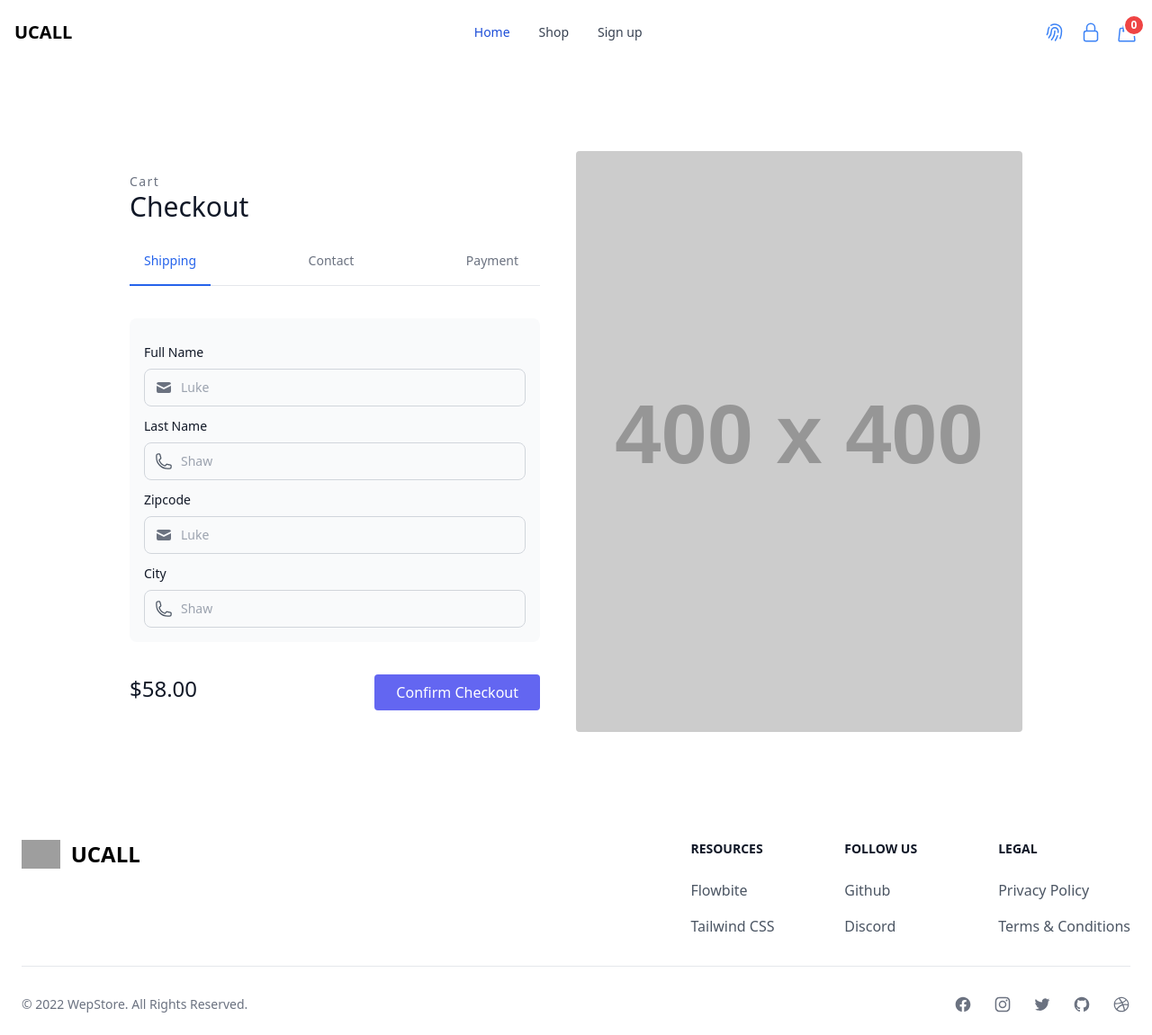
After one commit to ChikangaTakudzwa/Mobile-Shop-E-commerce, a Django app: page /cart/checkout/ in a window 1280 px wide. The commit adds this page. Shown: the whole page at 90% size. Run offline with Django 4.2, Linux system fonts and the light colour scheme; grey boxes labelled with a size stand in for pictures from a placeholder-image service; some libraries are stand-ins or nearby versions; grey boxes are pictures that could not be loaded.

Commit message:
checkout page added

```diff
--- a/project/app/templates/base.html
+++ b/project/app/templates/base.html
@@ -29,6 +29,12 @@
 
             {% block auth %}
             {% endblock %}
+
+            {% block cart %}
+            {% endblock %}
+
+            {% block checkout %}
+            {% endblock %}
         </main>
 
         {% include './footer.html' %}
--- a/project/app/templates/nav.html
+++ b/project/app/templates/nav.html
@@ -36,6 +36,9 @@
 
             {% if request.user.is_authenticated %}
             <li>
+              <a href="{% url 'cart' %}" class="block py-2 pl-3 pr-4 text-gray-700 rounded hover:bg-gray-100 md:hover:bg-transparent md:hover:text-blue-700 md:p-0 md:dark:hover:text-white dark:text-gray-400 dark:hover:bg-gray-700 dark:hover:text-white md:dark:hover:bg-transparent dark:border-gray-700">Cart</a>
+            </li>
+            <li>
               <a href="{% url 'logout' %}" class="block py-2 pl-3 pr-4 text-gray-700 rounded hover:bg-gray-100 md:hover:bg-transparent md:hover:text-blue-700 md:p-0 md:dark:hover:text-white dark:text-gray-400 dark:hover:bg-gray-700 dark:hover:text-white md:dark:hover:bg-transparent dark:border-gray-700">Log out</a>
             </li>
             {% else %}
--- /dev/null
+++ b/project/cart/templates/cart/checkout.html
@@ -0,0 +1,169 @@
+{% extends 'base.html' %}
+{% load static %}
+{% load compress %}
+
+{% block checkout %}
+
+<section class="text-gray-600 body-font overflow-hidden">
+    <div class="container px-5 py-24 mx-auto">
+      <div class="lg:w-4/5 mx-auto flex flex-wrap">
+        <div class="lg:w-1/2 w-full lg:pr-10 lg:py-6 mb-6 lg:mb-0">
+          <h2 class="text-sm title-font text-gray-500 tracking-widest">Cart</h2>
+          <h1 class="text-gray-900 text-3xl title-font font-medium mb-4">Checkout</h1>
+          <!-- <div class="flex mb-4">
+            <a href="" role="tab" data-tabs-toggle="Tab1ContentSelector" class="flex-grow text-indigo-500 border-b-2 border-indigo-500 py-2 text-lg px-1">Shipping</a>
+            <a class="flex-grow border-b-2 border-gray-300 py-2 text-lg px-1">Contact</a>
+            <a class="flex-grow border-b-2 border-gray-300 py-2 text-lg px-1">Payment</a>
+          </div> -->
+          <div class="mb-4 border-b border-gray-200 dark:border-gray-700">
+            <ul class="flex flex-wrap justify-between -mb-px text-sm font-medium text-center" id="myTab" data-tabs-toggle="#myTabContent" role="tablist">
+                <li class="mr-2" role="presentation">
+                    <button class="inline-block p-4 rounded-t-lg border-b-2" id="shipping-tab" data-tabs-target="#shipping" type="button" role="tab" aria-controls="shipping" aria-selected="false">Shipping</button>
+                </li>
+                <li class="mr-2" role="presentation">
+                    <button class="inline-block p-4 rounded-t-lg border-b-2 border-transparent hover:text-gray-600 hover:border-gray-300 dark:hover:text-gray-300" id="contact-tab" data-tabs-target="#contact" type="button" role="tab" aria-controls="contact" aria-selected="false">Contact</button>
+                </li>
+                <li class="mr-2" role="presentation">
+                    <button class="inline-block p-4 rounded-t-lg border-b-2 border-transparent hover:text-gray-600 hover:border-gray-300 dark:hover:text-gray-300" id="payment-tab" data-tabs-target="#payment" type="button" role="tab" aria-controls="payment" aria-selected="false">Payment</button>
+                </li>
+
+            </ul>
+        </div>
+
+
+        <div id="myTabContent" class="my-9">
+            <div class="hidden p-4 overflow-y-auto max-h-[45vh] bg-gray-50 rounded-lg dark:bg-gray-800" id="shipping" role="tabpanel" aria-labelledby="shipping-tab">
+                <div class="mt-3">
+                    <label for="email-address-icon" class="block mb-2 text-sm font-medium text-gray-900 dark:text-white">Full Name</label>
+                    <div class="relative">
+                      <div class="flex absolute inset-y-0 left-0 items-center pl-3 pointer-events-none">
+                        <svg aria-hidden="true" class="w-5 h-5 text-gray-500 dark:text-gray-400" fill="currentColor" viewBox="0 0 20 20" xmlns="http://www.w3.org/2000/svg"><path d="M2.003 5.884L10 9.882l7.997-3.998A2 2 0 0016 4H4a2 2 0 00-1.997 1.884z"></path><path d="M18 8.118l-8 4-8-4V14a2 2 0 002 2h12a2 2 0 002-2V8.118z"></path></svg>
+                      </div>
+                      <input type="text" id="email-address-icon" class="bg-gray-50 border border-gray-300 text-gray-900 text-sm rounded-lg focus:ring-blue-500 focus:border-blue-500 block w-full pl-10 p-2.5  dark:bg-gray-700 dark:border-gray-600 dark:placeholder-gray-400 dark:text-white dark:focus:ring-blue-500 dark:focus:border-blue-500" placeholder="Luke">
+                    </div>
+                </div>
+                <div class="mt-3">
+                    <label for="phone-icon" class="block mb-2 text-sm font-medium text-gray-900 dark:text-white">Last Name</label>
+                    <div class="relative">
+                      <div class="flex absolute inset-y-0 left-0 items-center pl-3 pointer-events-none">
+                        <svg xmlns="http://www.w3.org/2000/svg" fill="none" viewBox="0 0 24 24" stroke-width="1.5" stroke="currentColor" class="w-5 h-5">
+                            <path stroke-linecap="round" stroke-linejoin="round" d="M2.25 6.75c0 8.284 6.716 15 15 15h2.25a2.25 2.25 0 002.25-2.25v-1.372c0-.516-.351-.966-.852-1.091l-4.423-1.106c-.44-.11-.902.055-1.173.417l-.97 1.293c-.282.376-.769.542-1.21.38a12.035 12.035 0 01-7.143-7.143c-.162-.441.004-.928.38-1.21l1.293-.97c.363-.271.527-.734.417-1.173L6.963 3.102a1.125 1.125 0 00-1.091-.852H4.5A2.25 2.25 0 002.25 4.5v2.25z" />
+                        </svg>
+                      </div>
+                      <input type="phone" id="phone-icon" class="bg-gray-50 border border-gray-300 text-gray-900 text-sm rounded-lg focus:ring-blue-500 focus:border-blue-500 block w-full pl-10 p-2.5  dark:bg-gray-700 dark:border-gray-600 dark:placeholder-gray-400 dark:text-white dark:focus:ring-blue-500 dark:focus:border-blue-500" placeholder="Shaw">
+                    </div>
+                </div>
+                <div class="mt-3">
+                    <label for="email-address-icon" class="block mb-2 text-sm font-medium text-gray-900 dark:text-white">Zipcode</label>
+                    <div class="relative">
+                      <div class="flex absolute inset-y-0 left-0 items-center pl-3 pointer-events-none">
+                        <svg aria-hidden="true" class="w-5 h-5 text-gray-500 dark:text-gray-400" fill="currentColor" viewBox="0 0 20 20" xmlns="http://www.w3.org/2000/svg"><path d="M2.003 5.884L10 9.882l7.997-3.998A2 2 0 0016 4H4a2 2 0 00-1.997 1.884z"></path><path d="M18 8.118l-8 4-8-4V14a2 2 0 002 2h12a2 2 0 002-2V8.118z"></path></svg>
+                      </div>
+                      <input type="text" id="email-address-icon" class="bg-gray-50 border border-gray-300 text-gray-900 text-sm rounded-lg focus:ring-blue-500 focus:border-blue-500 block w-full pl-10 p-2.5  dark:bg-gray-700 dark:border-gray-600 dark:placeholder-gray-400 dark:text-white dark:focus:ring-blue-500 dark:focus:border-blue-500" placeholder="Luke">
+                    </div>
+                </div>
+                <div class="mt-3">
+                    <label for="phone-icon" class="block mb-2 text-sm font-medium text-gray-900 dark:text-white">City</label>
+                    <div class="relative">
+                      <div class="flex absolute inset-y-0 left-0 items-center pl-3 pointer-events-none">
+                        <svg xmlns="http://www.w3.org/2000/svg" fill="none" viewBox="0 0 24 24" stroke-width="1.5" stroke="currentColor" class="w-5 h-5">
+                            <path stroke-linecap="round" stroke-linejoin="round" d="M2.25 6.75c0 8.284 6.716 15 15 15h2.25a2.25 2.25 0 002.25-2.25v-1.372c0-.516-.351-.966-.852-1.091l-4.423-1.106c-.44-.11-.902.055-1.173.417l-.97 1.293c-.282.376-.769.542-1.21.38a12.035 12.035 0 01-7.143-7.143c-.162-.441.004-.928.38-1.21l1.293-.97c.363-.271.527-.734.417-1.173L6.963 3.102a1.125 1.125 0 00-1.091-.852H4.5A2.25 2.25 0 002.25 4.5v2.25z" />
+                        </svg>
+                      </div>
+                      <input type="phone" id="phone-icon" class="bg-gray-50 border border-gray-300 text-gray-900 text-sm rounded-lg focus:ring-blue-500 focus:border-blue-500 block w-full pl-10 p-2.5  dark:bg-gray-700 dark:border-gray-600 dark:placeholder-gray-400 dark:text-white dark:focus:ring-blue-500 dark:focus:border-blue-500" placeholder="Shaw">
+                    </div>
+                </div>
+            </div>
+
+            <div class="hidden p-4 bg-gray-50 rounded-lg dark:bg-gray-800" id="contact" role="tabpanel" aria-labelledby="contact-tab">
+                <div class="mt-3">
+                    <label for="email-address-icon" class="block mb-2 text-sm font-medium text-gray-900 dark:text-white">Your Email</label>
+                    <div class="relative">
+                      <div class="flex absolute inset-y-0 left-0 items-center pl-3 pointer-events-none">
+                        <svg aria-hidden="true" class="w-5 h-5 text-gray-500 dark:text-gray-400" fill="currentColor" viewBox="0 0 20 20" xmlns="http://www.w3.org/2000/svg"><path d="M2.003 5.884L10 9.882l7.997-3.998A2 2 0 0016 4H4a2 2 0 00-1.997 1.884z"></path><path d="M18 8.118l-8 4-8-4V14a2 2 0 002 2h12a2 2 0 002-2V8.118z"></path></svg>
+                      </div>
+                      <input type="text" id="email-address-icon" class="bg-gray-50 border border-gray-300 text-gray-900 text-sm rounded-lg focus:ring-blue-500 focus:border-blue-500 block w-full pl-10 p-2.5  dark:bg-gray-700 dark:border-gray-600 dark:placeholder-gray-400 dark:text-white dark:focus:ring-blue-500 dark:focus:border-blue-500" placeholder="name@flowbite.com">
+                    </div>
+                </div>
+                <div class="mt-3">
+                    <label for="phone-icon" class="block mb-2 text-sm font-medium text-gray-900 dark:text-white">Phone</label>
+                    <div class="relative">
+                      <div class="flex absolute inset-y-0 left-0 items-center pl-3 pointer-events-none">
+                        <svg  xmlns="http://www.w3.org/2000/svg" fill="none" viewBox="0 0 20 20" stroke-width="1.5" stroke="currentColor" class="w-5 h-5">
+                            <path stroke-linecap="round" stroke-linejoin="round" d="M2.25 6.75c0 8.284 6.716 15 15 15h2.25a2.25 2.25 0 002.25-2.25v-1.372c0-.516-.351-.966-.852-1.091l-4.423-1.106c-.44-.11-.902.055-1.173.417l-.97 1.293c-.282.376-.769.542-1.21.38a12.035 12.035 0 01-7.143-7.143c-.162-.441.004-.928.38-1.21l1.293-.97c.363-.271.527-.734.417-1.173L6.963 3.102a1.125 1.125 0 00-1.091-.852H4.5A2.25 2.25 0 002.25 4.5v2.25z" />
+                        </svg>
+                      </div>
+                      <input type="phone" id="phone-icon" class="bg-gray-50 border border-gray-300 text-gray-900 text-sm rounded-lg focus:ring-blue-500 focus:border-blue-500 block w-full pl-10 p-2.5  dark:bg-gray-700 dark:border-gray-600 dark:placeholder-gray-400 dark:text-white dark:focus:ring-blue-500 dark:focus:border-blue-500" placeholder="+(XXX)-XXX-XXX">
+                    </div>
+                </div>
+            </div>
+
+            <div class="hidden p-4 bg-gray-50 rounded-lg dark:bg-gray-800" id="payment" role="tabpanel" aria-labelledby="payment-tab">
+                <p class="text-sm text-gray-500 dark:text-gray-400">This is some placeholder content the <strong class="font-medium text-gray-800 dark:text-white">Payment tab's associated content</strong>. Clicking another tab will toggle the visibility of this one for the next. The tab JavaScript swaps classes to control the content visibility and styling.</p>
+            </div>
+
+        </div>
+
+          <!-- <div id="Tab1ContentSelector">
+            <p class="leading-relaxed mb-4">Gastropub blue bottle austin listicle pour-over, neutra jean.</p>
+            <div class="flex border-t mt-4 border-gray-200 py-2">
+              <span class="text-gray-500">Product Name</span>
+              <span class="ml-auto text-gray-900">
+                  <a class="p-3 bg-gray-100">-</a>
+                  <span>2</span>
+                  <a class="p-3 bg-gray-100">+</a>
+              </span>
+              <span class="ml-auto text-gray-900">$00.00</span>
+            </div>
+            <div class="flex border-t mt-4 border-gray-200 py-2">
+              <span class="text-gray-500">Product Name</span>
+              <span class="ml-auto text-gray-900">
+                  <a class="p-3 bg-gray-100">-</a>
+                  <span>2</span>
+                  <a class="p-3 bg-gray-100">+</a>
+              </span>
+              <span class="ml-auto text-gray-900">$00.00</span>
+            </div>
+            <div class="flex border-t mt-4 border-b mb-6 border-gray-200 py-2">
+              <span class="text-gray-500">Total</span>
+              <span class="ml-auto text-gray-900">$58.00</span>
+            </div>
+          </div>
+          <div >
+            <p class="leading-relaxed mb-4">Gastropub blue bottle austin listicle pour-over, neutra jean.</p>
+            <div class="flex border-t mt-4 border-gray-200 py-2">
+              <span class="text-gray-500">Product Name</span>
+              <span class="ml-auto text-gray-900">
+                  <a class="p-3 bg-gray-100">-</a>
+                  <span>2</span>
+                  <a class="p-3 bg-gray-100">+</a>
+              </span>
+              <span class="ml-auto text-gray-900">$00.00</span>
+            </div>
+            <div class="flex border-t mt-4 border-gray-200 py-2">
+              <span class="text-gray-500">Product Name</span>
+              <span class="ml-auto text-gray-900">
+                  <a class="p-3 bg-gray-100">-</a>
+                  <span>2</span>
+                  <a class="p-3 bg-gray-100">+</a>
+              </span>
+              <span class="ml-auto text-gray-900">$00.00</span>
+            </div>
+            <div class="flex border-t mt-4 border-b mb-6 border-gray-200 py-2">
+              <span class="text-gray-500">Total</span>
+              <span class="ml-auto text-gray-900">$58.00</span>
+            </div>
+          </div> -->
+
+
+          <div class="flex">
+            <span class="title-font font-medium text-2xl text-gray-900">$58.00</span>
+            <a href="#" class="flex ml-auto"><button class="flex ml-auto text-white bg-indigo-500 border-0 py-2 px-6 focus:outline-none hover:bg-indigo-600 rounded">Confirm Checkout</button></a>
+          </div>
+        </div>
+        <img alt="ecommerce" class="lg:w-1/2 w-full lg:h-auto h-64 object-cover object-center rounded" src="https://dummyimage.com/400x400">
+      </div>
+    </div>
+</section>
+
+{% endblock %}
--- a/project/cart/views.py
+++ b/project/cart/views.py
@@ -8,3 +8,12 @@ def add_to_cart(request, product_id):
     cart.add(product_id)
 
     return render(request, 'cart/menu_cart.html')
+
+# method to render the cart page
+def cart(request):
+    return render(request, 'cart/cart.html')
+
+
+# method to render the checkout page
+def checkout(request):
+    return render(request, 'cart/checkout.html')
--- a/project/project/urls.py
+++ b/project/project/urls.py
@@ -22,7 +22,7 @@ from django.conf.urls.static import static
 from django.contrib.staticfiles.urls import staticfiles_urlpatterns
 from product.views import product
 from app.views import index, shop, signup, login_page
-from cart.views import add_to_cart
+from cart.views import add_to_cart, cart, checkout
 
 urlpatterns = [
     path('admin/', admin.site.urls),
@@ -32,6 +32,8 @@ urlpatterns = [
     path('logout/', views.LogoutView.as_view(), name="logout"),
     path('shop/', shop, name="shop"),
     path('shop/<slug:model>/', product, name="product"),
+    path('cart/', cart, name="cart"),
+    path('cart/checkout/', checkout, name="checkout"),
     path('add_to_cart/<int:product_id>', add_to_cart, name="add_to_cart"),
 ]
 urlpatterns += static(settings.STATIC_URL, document_root=settings.STATIC_ROOT)
```
Also changed, not shown: project/cart/templates/cart/cart.html (added, +52 -0 lines).
